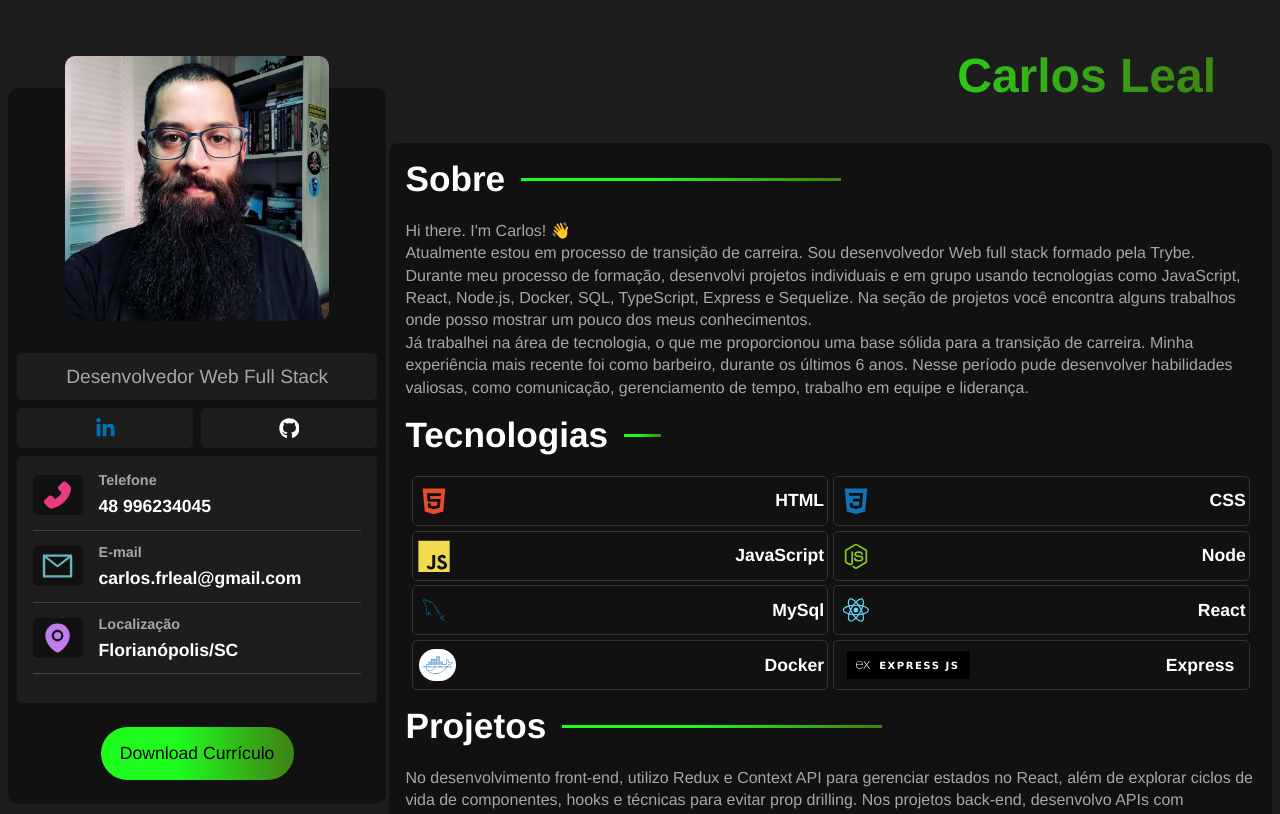
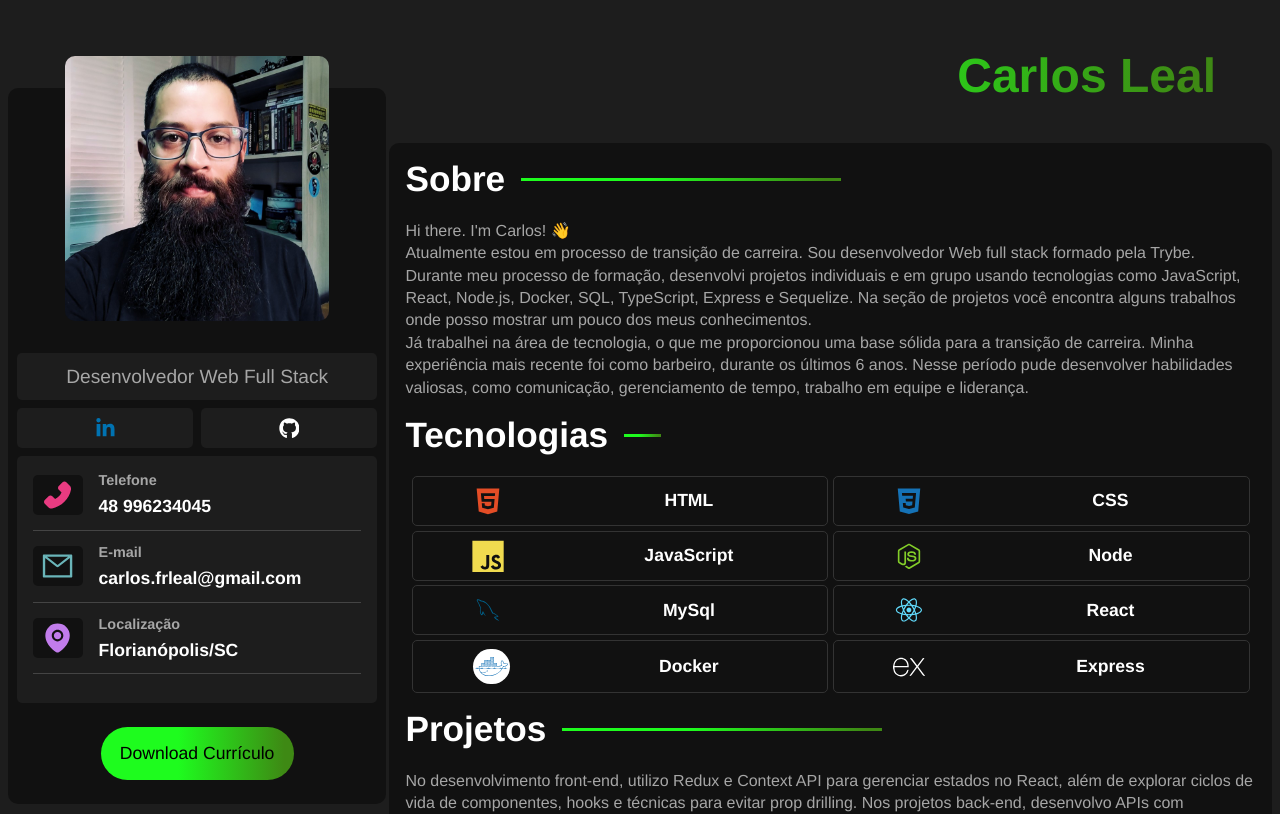
Before and after one commit to carlosleal89/portfolio, a React (Vite) app: page / in a window 1280 px wide. Shown: the top 814 px of the page. Built offline with nearby package versions, Linux system fonts and the light colour scheme.

Commit message:
troca do icone da tech express e ajuste das media queries para aceitar o novo icone

```diff
--- a/src/data/technologiesIcons.tsx
+++ b/src/data/technologiesIcons.tsx
@@ -7,7 +7,10 @@ import {
   DiReact,
   DiDocker
 } from 'react-icons/di';
-import ExpressIcon from '../components/ExpressIcon';
+import {
+  SiExpress
+} from 'react-icons/si';
+// import ExpressIcon from '../components/ExpressIcon';
 import IIcons from '../interfaces/IIcon';
 
 const technologiesIcons: IIcons[] = [
@@ -18,7 +21,7 @@ const technologiesIcons: IIcons[] = [
   { name: 'MySql', icon: <DiMysql />},
   { name: 'React', icon: <DiReact />},
   { name: 'Docker', icon: <DiDocker />},
-  { name: 'Express', icon: <ExpressIcon />},
+  { name: 'Express', icon: <SiExpress />},
 ];
 
 export default technologiesIcons;
--- a/src/styles/components/technologiescontainer.sass
+++ b/src/styles/components/technologiescontainer.sass
@@ -70,12 +70,8 @@
             color: #1572B6
             background: #fff
             border-radius: 50px
-            width: 60%
             margin-left: 0.3rem
 
     #Express
-        display: flex
-        justify-content: left
-
-        .tech-info
-          display: none
+        svg
+            color: #fff
--- a/src/styles/media-queries.sass
+++ b/src/styles/media-queries.sass
@@ -1,36 +1,33 @@
 @use './variables'
 @use './mixins'
 
-// @media screen and (min-width: 375px)
+@media screen and (min-width: 375px)
 
-//   #sidebar
+  #sidebar
 
-//   .tech-container
+  .tech-container
 
-//     .tech-grid
+    .tech-grid
 
-//       #Express
-//           justify-content: center
-//           padding: 0
+      #Docker
+        svg
+            width: 35px
+            height: 35px
 
-//           .tech-icon
-//             position: absolute
-//             right: 3.5rem
+@media screen and (min-width: 414px)
+  // .tech-container
 
-// @media screen and (min-width: 414px)
-//   .tech-container
+  //   .tech-grid
 
-//     .tech-grid
+  //     #Express
+  //         justify-content: center
+  //         padding: 0
 
-//       #Express
-//           justify-content: center
-//           padding: 0
+  //         .tech-icon
+  //           position: absolute
 
-//           .tech-icon
-//             position: absolute
-
-//           .tech-info
-//             display: none
+  //         .tech-info
+  //           display: none
 
 @media screen and (min-width: 768px)
   #portfolio
@@ -108,25 +105,28 @@
     .tech-grid
 
       .tech-card
-        // justify-content: space-around
+        justify-content: center
 
         .tech-info
+          justify-content: center
+
           h3
             font-size: 1.1rem
 
+
       #Express
-          justify-content: space-around
+          // justify-content: space-around
 
-          .tech-icon
-            position: static
-            width: 45%
-            display: flex
-            justify-content: left
+          // .tech-icon
+          //   position: static
+          //   width: 45%
+          //   display: flex
+          //   justify-content: left
 
-          .tech-info
-            display: flex
-            width: 40%
-            justify-content: right
+          // .tech-info
+          //   display: flex
+          //   width: 40%
+          //   justify-content: right
 
   .projects-grid-conteiner
 
```
